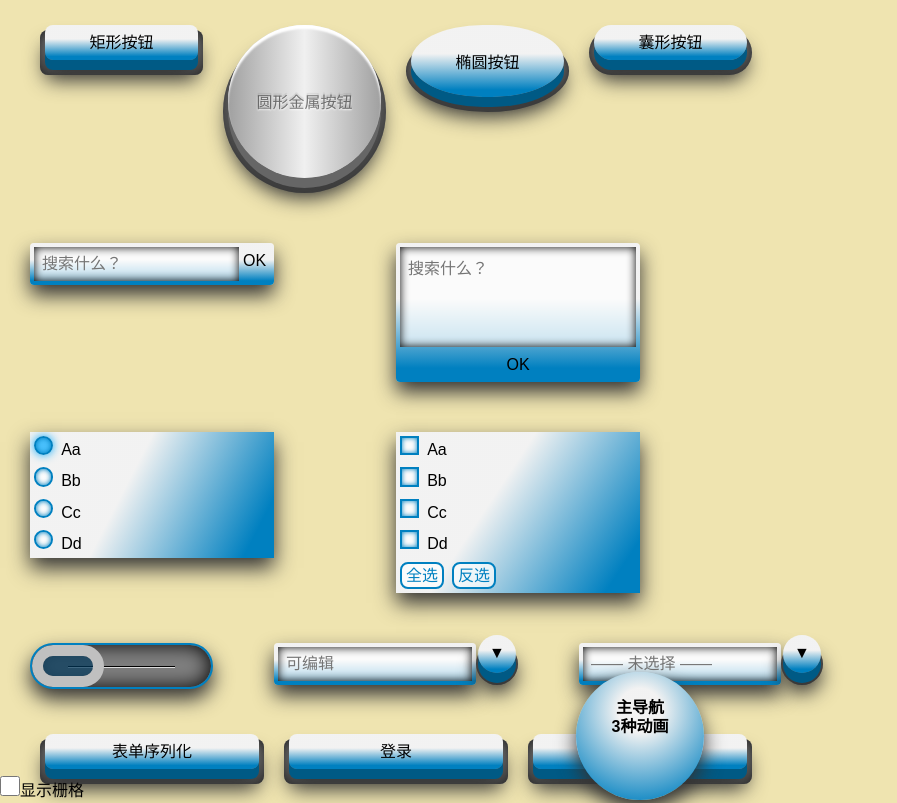
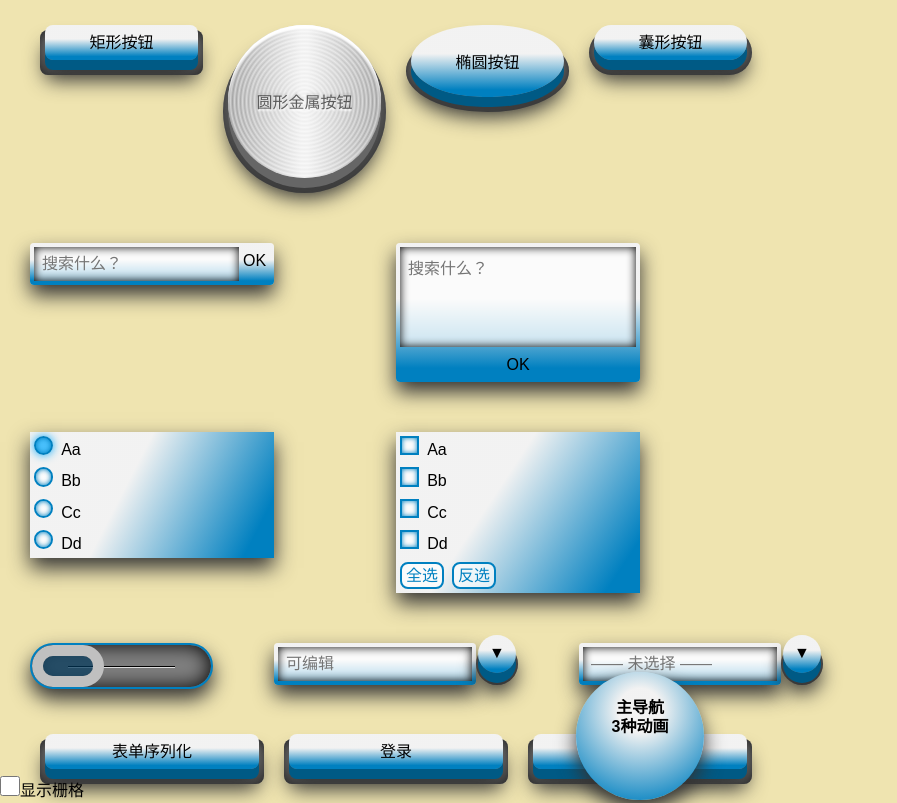
Before and after one commit to WseMad/wsemad.github.com, a plain HTML site: page nUiWgts.html in a window 1280 px wide. Shown: the top 803 px of the page, without its empty margins (0-897 px from the left). Drawn offline with Linux system fonts and the light colour scheme.

Commit message:
修正金属按钮样式
Signed-off-by: WseMad <mgtx460@163.com>

```diff
--- a/cnWse/CmnWgts.css
+++ b/cnWse/CmnWgts.css
@@ -75,46 +75,60 @@
 	top: 0px;
 }
 
-/* 金属 */
-/*.cnWse_Skin_Metal .cnWse_tBtn.cnWse_tBtn_Hole,*/
-/*.cnWse_Skin_Metal.cnWse_PutTgt>.cnWse_tBtn.cnWse_tBtn_Hole, .cnWse_Skin_Metal.cnWse_PutTgt.cnWse_tBtn.cnWse_tBtn_Hole*/
-/*{*/
-	/*background-color: rgb(0, 0, 0);*/
-	/*box-shadow: inset 0px 0px 20px rgb(0, 0, 0);*/
-/*}*/
+/* 纹理 */
+.cnWse_PutTgt.cnWse_tBtn .cnWse_tBtn_Txtr
+{
+	position: absolute;
+	left: 0px;
+	top: 0px;
+	width: 100%;
+	height: 100%;
+}
 
-/*.cnWse_Skin_Metal.cnWse_PutTgt.cnWse_tBtn.cnWse_tBtn_Hole*/
-/*{*/
-	/*background: -webkit-linear-gradient(left, rgb(160, 160, 160) 0%, rgb(240, 240, 240) 50%, rgb(160, 160, 160) 100%);*/
-	/*background: -moz-linear-gradient(left, rgb(160, 160, 160) 0%, rgb(240, 240, 240) 50%, rgb(160, 160, 160) 100%);*/
-	/*background: -ms-linear-gradient(left, rgb(160, 160, 160) 0%, rgb(240, 240, 240) 50%, rgb(160, 160, 160) 100%);*/
-	/*background: linear-gradient(left, rgb(160, 160, 160) 0%, rgb(240, 240, 240) 50%, rgb(160, 160, 160) 100%);*/
-/*}*/
-
-.cnWse_Skin_Metal .cnWse_tBtn_Body,
+/***** 金属 *****/
+/* 身体 */
+.cnWse_Skin_Metal .cnWse_tBtn .cnWse_tBtn_Body,
 .cnWse_Skin_Metal.cnWse_PutTgt>.cnWse_tBtn .cnWse_tBtn_Body, .cnWse_Skin_Metal.cnWse_PutTgt.cnWse_tBtn .cnWse_tBtn_Body
 {
-	background: -webkit-linear-gradient(left, rgb(160, 160, 160) 0%, rgb(240, 240, 240) 50%, rgb(160, 160, 160) 100%);
-	background: -moz-linear-gradient(left, rgb(160, 160, 160) 0%, rgb(240, 240, 240) 50%, rgb(160, 160, 160) 100%);
-	background: -ms-linear-gradient(left, rgb(160, 160, 160) 0%, rgb(240, 240, 240) 50%, rgb(160, 160, 160) 100%);
-	background: linear-gradient(left, rgb(160, 160, 160) 0%, rgb(240, 240, 240) 50%, rgb(160, 160, 160) 100%);
-
-	/* 【如果要添加纹理，必须增加一层<div>……先不弄了】 */
-	/*background-color: transparent;*/
-	/*background-image:*/
-	/*-webkit-repeating-radial-gradient(  50% 50%, 100% 100%, rgba(255, 255, 255, 0) 0%, rgba(255, 255, 255, 0) 3%, rgba(255, 255, 255, 0.1) 3.5%),*/
-	/*-webkit-repeating-radial-gradient(  50% 50%, 100% 100%, rgba(255, 255, 255, 0) 0%, rgba(255, 255, 255, 0) 6%, rgba(255, 255, 255, 0.1) 7.5%),*/
-	/*-webkit-repeating-radial-gradient(  50% 50%, 100% 100%, rgba(255, 255, 255, 0) 0%, rgba(255, 255, 255, 0) 1.2%, rgba(255, 255, 255, 0) 2.2%);*/
+	background: -webkit-linear-gradient(left, rgb(160, 160, 160) 0%, rgb(240, 240, 240) 48%, rgb(240, 240, 240) 52%, rgb(160, 160, 160) 100%);
+	background: -moz-linear-gradient(left, rgb(160, 160, 160) 0%, rgb(240, 240, 240) 48%, rgb(240, 240, 240) 52%, rgb(160, 160, 160) 100%);
+	background: -ms-linear-gradient(left, rgb(160, 160, 160) 0%, rgb(240, 240, 240) 48%, rgb(240, 240, 240) 52%, rgb(160, 160, 160) 100%);
+	background: linear-gradient(left, rgb(160, 160, 160) 0%, rgb(240, 240, 240) 48%, rgb(240, 240, 240) 52%, rgb(160, 160, 160) 100%);
 
 	box-shadow:
-		/*inset rgba(255,255,255,0.3) 0px -6em 10px,*//* 上半圆形阴影，【算了，距离不能指定百分比，但按钮尺寸是会变的】 */
-		/*inset rgba(255,255,255,0.3) 0px 60px 10px,*//* 下半圆形阴影，【同上】 */
+		/*inset rgba(255,255,255,0.3) 0px -100px 10px,	*//* 上半圆形阴影，【算了，距离不能指定百分比，但按钮尺寸是会变的】 */
+		/*inset rgba(255,255,255,0.3) 0px 100px 10px,	*//* 下半圆形阴影，【同上】 */
 		inset rgba(255, 255, 255, 1) 0px 4px 2px,	/* 按钮顶部高光 */
 		0px 10px 0px rgb(102, 102, 102),			/* 底部的侧面视图 */
 		0px 20px 20px rgb(51, 51, 51);				/* 整体投影 */
 
-	color: rgba(0,0,0,0.5);
-	text-shadow: rgba(0,0,0,0.1) 0px -2px 1px, rgb(255,255,255) 0px 1px 2px;
+	color: rgba(0, 0, 0, 0.6);
+	text-shadow: rgba(0,0,0,0.1) 0px -2px 2px, rgb(255,255,255) 0px 2px 2px;
+}
+
+/* 纹理 */
+.cnWse_Skin_Metal .cnWse_tBtn .cnWse_tBtn_Txtr,
+.cnWse_Skin_Metal.cnWse_PutTgt>.cnWse_tBtn .cnWse_tBtn_Txtr, .cnWse_Skin_Metal.cnWse_PutTgt.cnWse_tBtn .cnWse_tBtn_Txtr
+{
+	position: absolute;
+	left: 0px;
+	top: 0px;
+	width: 100%;
+	height: 100%;
+
+	background-color: transparent;
+	/*background-image:*/
+	/*-webkit-repeating-radial-gradient(50% 50%, 100% 100%,*/
+		/*rgba(255, 255, 255, 0) 0%, rgba(255, 255, 255, 0) 3%, rgba(255, 255, 255, 0.1) 3.5%),*/
+	/*-webkit-repeating-radial-gradient(50% 50%, 100% 100%,*/
+		/*rgba(255, 255, 255, 0) 0%, rgba(255, 255, 255, 0) 6%, rgba(255, 255, 255, 0.1) 7.5%),*/
+	/*-webkit-repeating-radial-gradient(50% 50%, 100% 100%,*/
+		/*rgba(255, 255, 255, 0) 0%, rgba(255, 255, 255, 0) 1.2%, rgba(255, 255, 255, 0) 2.2%);*/
+
+	background: -webkit-repeating-radial-gradient(center, rgba(255, 255, 255, 0) 0%, rgba(255, 255, 255, 0.5) 2px, rgba(255, 255, 255, 0) 4px);
+	background: -moz-repeating-radial-gradient(center, rgba(255, 255, 255, 0) 0%, rgba(255, 255, 255, 0.5) 2px, rgba(255, 255, 255, 0) 4px);
+	background: -ms-repeating-radial-gradient(center, rgba(255, 255, 255, 0) 0%, rgba(255, 255, 255, 0.5) 2px, rgba(255, 255, 255, 0) 4px);
+	background: repeating-radial-gradient(center, rgba(255, 255, 255, 0) 0%, rgba(255, 255, 255, 0.5) 2px, rgba(255, 255, 255, 0) 4px);
 }
 
 /*********************************************** tEdit ***********************************************/
--- a/nUiWgts.html
+++ b/nUiWgts.html
@@ -572,7 +572,8 @@
 						c_PutSrc: "k_Btn2nd",
 						c_Shp : nCmnWgts.tBtn.tShp.i_Cir,
 						c_TitVcen: true
-					//	c_FxdAr: 2 / 1,
+						//	,c_FxdAr: 2 / 1
+						,c_TxtrLyr : 1		// 纹理层
 					});
 					l_This.e_StaWgtSet.cAdd(l_Wgt);
 					nWse.stCssUtil.cAddCssc(l_Wgt.cAcsPutTgt(), "cnWse_Skin_Metal");	//【暂不支持】
```
Also changed, not shown: (3)WSE_nUi_nCmnWgts.js. Lines whose indentation alone changed are shown as unchanged.
